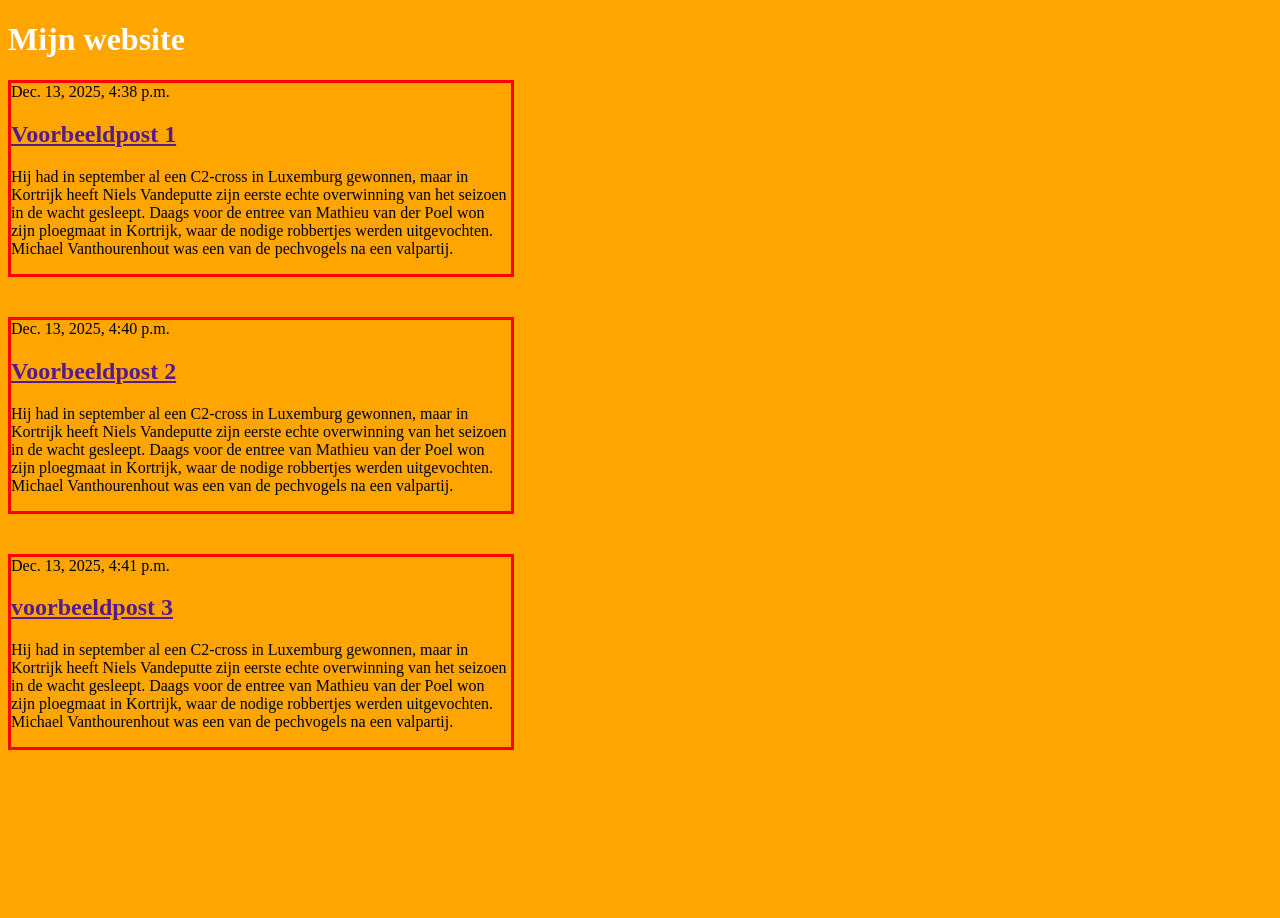
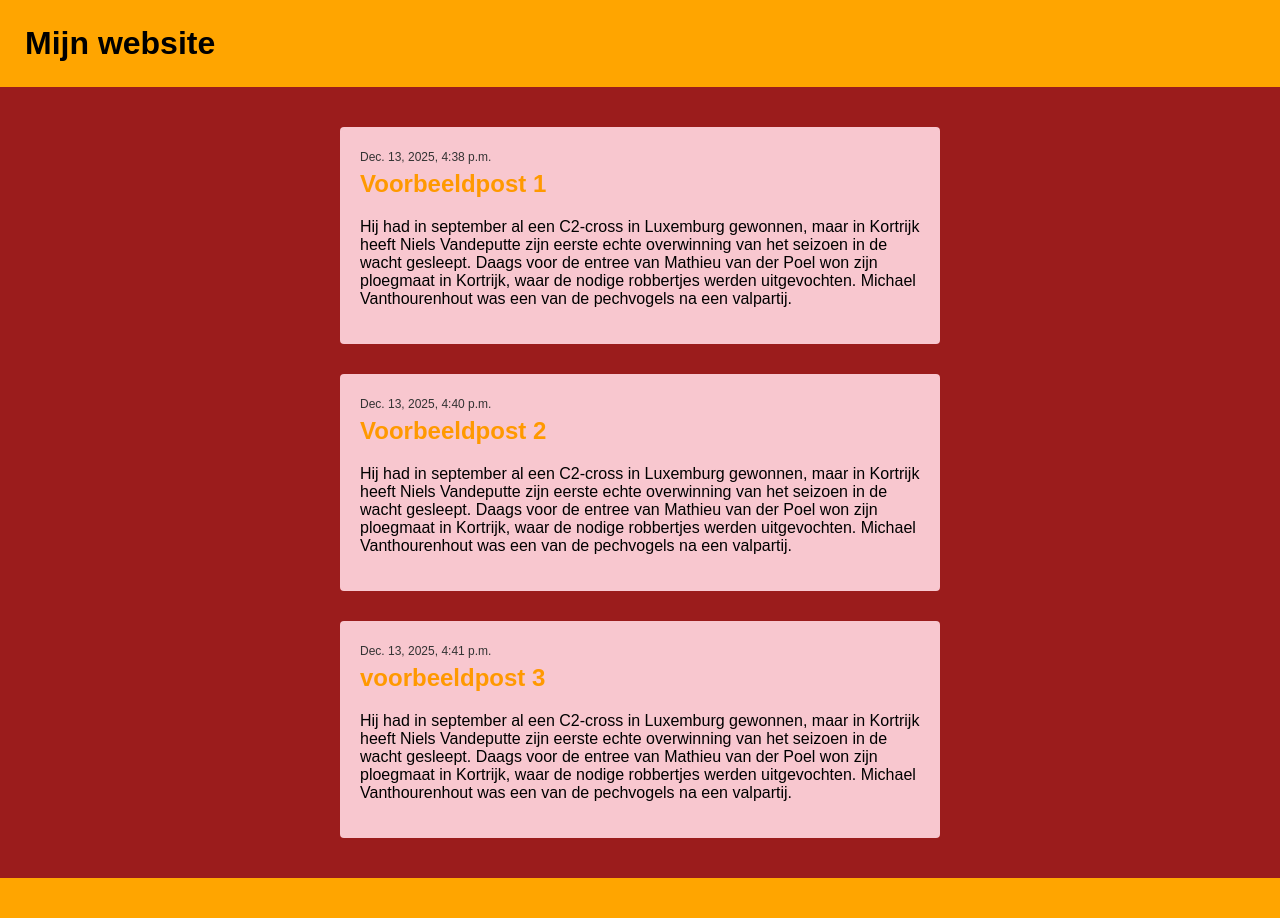
Before and after one commit to Stebro85/djangoproject, a Django app: page / in a window 1280 px wide. Before the commit the page ends 750 px from the top, so only its background shows below. Run offline with Django 3.2, Linux system fonts and the light colour scheme; data comes from the database, SQL or seed files in the repository.

Commit message:
changes css

```diff
--- a/mysite/blog/static/css/stijl.css
+++ b/mysite/blog/static/css/stijl.css
@@ -1,15 +1,59 @@
-body{
-    background-color:
-     orange;color:
-     black;
+/* Algemene pagina */
+body {
+    margin: 0;
+    padding: 0;
+    background-color: #9b1c1c; /* donker rood */
+    font-family: Arial, Helvetica, sans-serif;
 }
 
-h1{
-    color: white;
+/* Header */
+header {
+    background-color: orange;
+    padding: 25px;
 }
 
-article{
-    width: 500px;
-    margin-bottom: 40px;
-    border: 3px solid red;
+header h1 {
+    margin: 0;
+    color: black;
+    font-size: 32px;
 }
+
+/* Content container */
+.container {
+    width: 600px;
+    margin: 40px auto;
+}
+
+/* Blog post */
+.post {
+    background-color: #f8c7cf; /* licht roze */
+    padding: 20px;
+    margin-bottom: 30px;
+    border-radius: 4px;
+}
+
+/* Datum */
+.date {
+    font-size: 12px;
+    color: #333;
+}
+
+/* Titel */
+.post h2 {
+    margin-top: 5px;
+}
+
+.post h2 a {
+    color: #ff9900; /* oranje titel */
+    text-decoration: none;
+}
+
+.post h2 a:hover {
+    text-decoration: underline;
+}
+
+/* Footer */
+footer {
+    background-color: orange;
+    height: 40px;
+}
```
